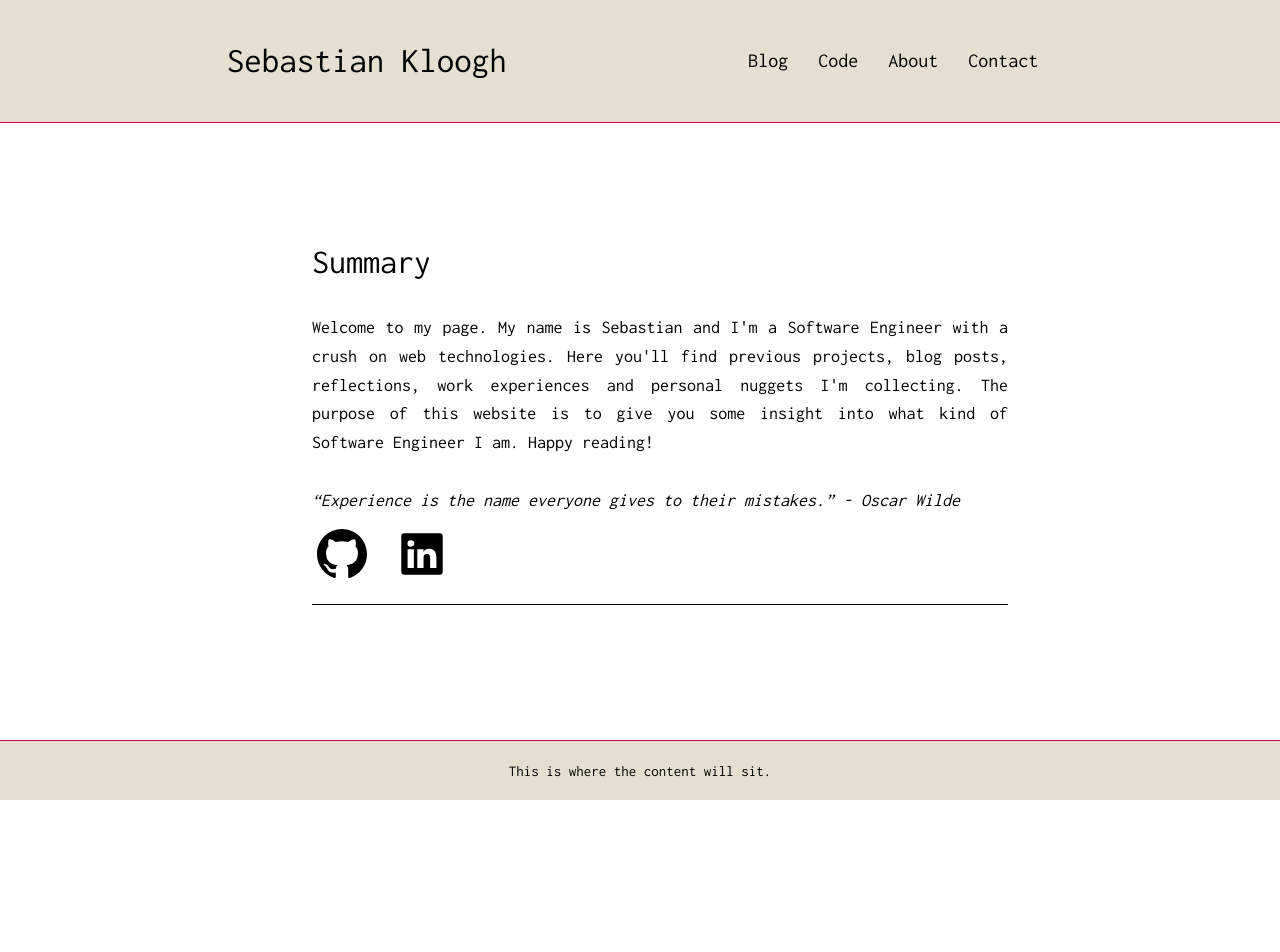
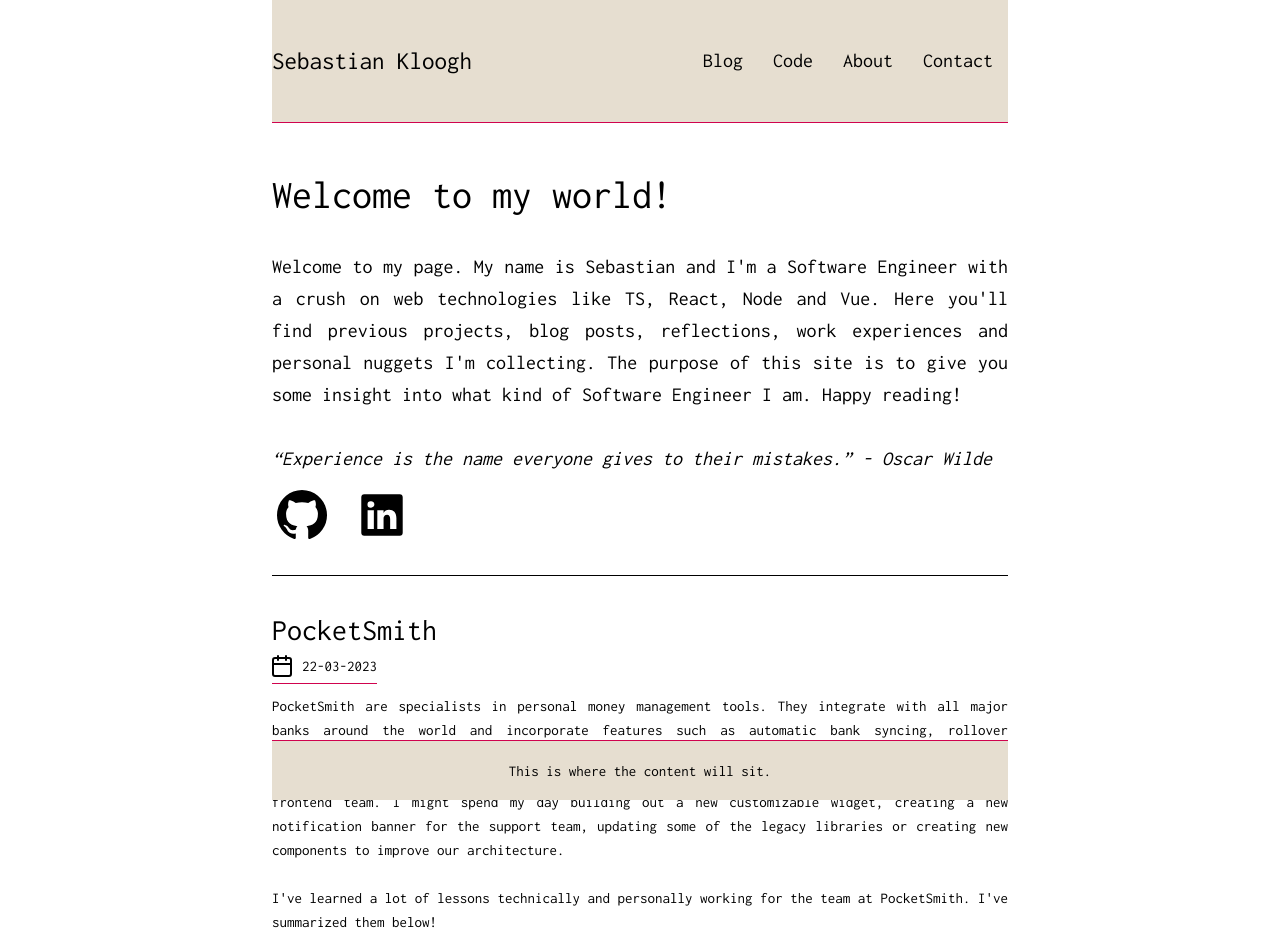
Before and after one commit to klooghbear/portfolio, a Vue app: page / in a window 1280 px wide. Shown: the top 952 px of the page. Before the commit the page ends 800 px from the top, so only its background shows below. Built offline with nearby package versions, Linux system fonts and the light colour scheme.

Commit message:
fix up panels and header

```diff
--- a/src/components/App/App.vue
+++ b/src/components/App/App.vue
@@ -2,10 +2,14 @@
   <div class="app">
     <app-header />
 
+    <app-summary />
+
     <panel-group>
-      <li :key="appComponent" v-for="appComponent in this.components">
-        <component :is="appComponent"/>
-      </li>
+      <post-panel
+        :title="'PocketSmith'"
+        :date="'22-03-2023'"
+        :description="pocketsmithDescription"
+      />
     </panel-group>
 
     <app-footer />
@@ -17,15 +21,39 @@
 import AppFooter from "./AppFooter.vue"
 import AppHeader from "./AppHeader.vue"
 import PanelGroup from "../Panels/PanelGroup.vue"
+import PostPanel from "../Panels/PostPanel.vue"
 
 export default {
   name: "App",
 
-  components: { AppHeader, AppFooter, AppSummary, PanelGroup },
+  components: { AppHeader, AppFooter, AppSummary, PanelGroup, PostPanel },
+
+  data() {
+    return {
+      date: Date.now.toString()
+    }
+  },
 
   computed: {
-    components() {
-      return { AppSummary }
+    pocketsmithDescription() {
+      return `
+        PocketSmith are specialists in personal money management tools. They
+        integrate with all major banks around the world and incorporate features
+        such as automatic bank syncing, rollover budgeting, customizable widgets
+        and much more.  The Pockies' are a passionate bunch who care about
+        software that's engaging, beautiful and robust. My role with PocketSmith
+        was mainly in the frontend team.  I might spend my day building out a
+        new customizable widget, creating a new notification banner for the
+        support team, updating some of the legacy libraries or creating new
+        components to improve our architecture.
+
+        <br>
+
+        <br>
+
+        I've learned a lot of lessons technically and personally working for
+        the team at PocketSmith.  I've summarized them below!
+      `.trim()
     }
   }
 }
--- a/src/components/App/AppFooter.vue
+++ b/src/components/App/AppFooter.vue
@@ -14,15 +14,15 @@
 <style lang="scss">
 .app-footer {
 	background: #e6ded0;
-	width: 100%;
-	left: 0;
-	position: fixed;
+	// width: 100%;
+	// left: 0;
+	position: sticky;
 	bottom: 0;
 	height: 60px;
 	display: flex;
 	flex-direction: row;
 	align-items: center;
-	text-align: center;
+	text-align: justify;
 	justify-content: center;
 	border-top: 1px solid #d0034e;
 }
--- a/src/components/App/AppHeader.vue
+++ b/src/components/App/AppHeader.vue
@@ -36,17 +36,15 @@
 	background: #e6ded0;
 	display: flex;
 	align-items: center;
-	justify-content: space-evenly;
-	position: fixed;
-	width: 100%;
-	left: 0;
+	justify-content: space-between;
+	position: sticky;
 	top: 0;
 	text-align: center;
 	border-bottom: 1px solid #d0034e;
 	padding: 30px 0;
 
 	&__logo {
-		font-size: 35px;
+		font-size: 25px;
 	}
 
 	&__navigation {
--- a/src/components/App/AppSummary.vue
+++ b/src/components/App/AppSummary.vue
@@ -1,12 +1,12 @@
 <template>
 	<div class="app-summary">
-		<hero-panel :title="'Summary'">
-			Welcome to my page.  My name is Sebastian and I'm a
-			Software Engineer with a crush on web technologies.  Here
-			you'll find previous projects, blog posts, reflections, work
-			experiences and personal nuggets I'm collecting. The purpose
-			of this website is to give you some insight into what kind of
-			Software Engineer I am.  Happy reading!
+		<hero-panel :title="'Welcome to my world!'">
+			Welcome to my page.  My name is Sebastian and I'm a Software
+			Engineer with a crush on web technologies like TS, React, Node and
+			Vue.  Here you'll find previous projects, blog posts, reflections,
+			work experiences and personal nuggets I'm collecting. The purpose of
+			this site is to give you some insight into what kind of Software
+			Engineer I am.  Happy reading!
 
 			<br>
 
@@ -49,6 +49,7 @@
 
 <style lang="scss">
 .app-summary {
+	padding: 20px 0 10px;
 	border-bottom: 1px solid;
 
 	&__social-links {
--- a/src/components/Panels/HeroPanel.vue
+++ b/src/components/Panels/HeroPanel.vue
@@ -4,7 +4,7 @@
 			{{ this.title }}
 		</label>
 
-		<br>
+		<br	>
 
 		<div class="hero-panel__content">
 			<slot/>
@@ -30,7 +30,7 @@
 	display: flex;
 	flex-direction: column;
 	justify-content: space-between;
-	margin: 40px 0 20px;
+	margin: 20px 0;
 	text-align: justify;
 
 	&:hover {
@@ -40,11 +40,11 @@
 	}
 
 	&__title {
-		font-size: 34px;
+		font-size: 40px;
 	}
 
 	&__content {
-		font-size: 18px;
+		font-size: 20px;
 	}
 }
 </style>
--- a/src/components/Panels/PanelGroup.vue
+++ b/src/components/Panels/PanelGroup.vue
@@ -12,6 +12,7 @@
 
 <style lang="scss">
 .panel-group {
-	list-style: none
+	list-style: none;
+	padding: 30px 0;
 }
 </style>
--- /dev/null
+++ b/src/components/Panels/PostPanel.vue
@@ -0,0 +1,66 @@
+<template>
+	<div class="post-panel">
+		<label class="post-panel__title">
+			{{ this.title }}
+		</label>
+
+		<label class="post-panel__date">
+			<img src="../../assets/icons/calendar.svg"/>
+
+			{{ this.date }}
+		</label>
+
+		<div class="post-panel__description" v-html="this.description" />
+	</div>
+</template>
+
+<script lang="ts">
+export default {
+	name: "PostPanel",
+
+	props: {
+		title: {
+			type: String,
+			required: true
+		},
+
+		date: {
+			type: String,
+			required: true
+		},
+
+		description: {
+			type: String,
+			required: true
+		}
+	}
+}
+</script>
+
+<style lang="scss">
+.post-panel {
+	display: flex;
+	flex-direction: column;
+
+	&__title {
+		font-size: 30px;
+	}
+
+	&__date {
+		display: flex;
+		align-self: flex-start;
+		padding-bottom: 5px;
+		margin-bottom: 10px;
+		border-bottom: 1px solid #d0034e;
+
+		img {
+			margin-right: 10px;
+			object-fit: contain;
+		}
+	}
+
+	&__description {
+		text-align: justify;
+	}
+}
+</style>
```
Also changed, not shown: src/assets/icons/calendar.svg (added).
